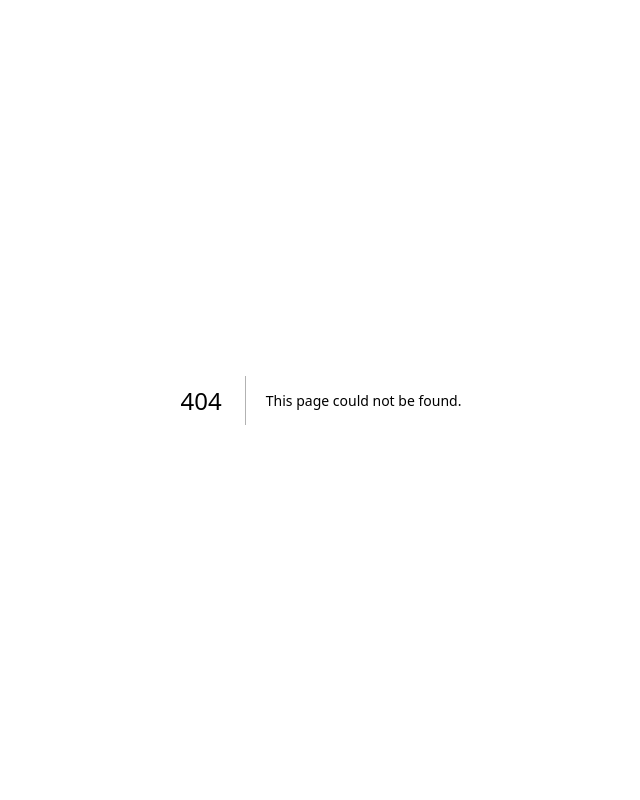
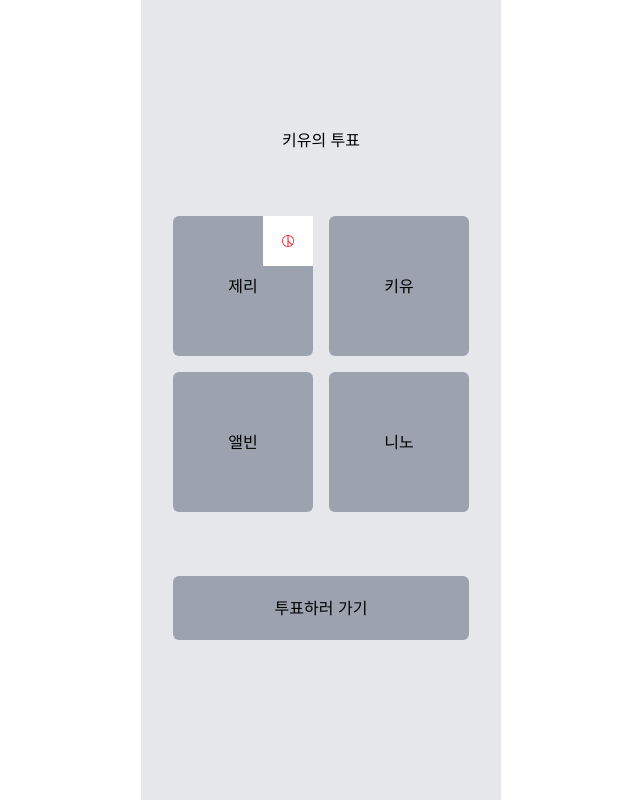
Before and after one commit to smosco/zero-one-zero-web, a Next.js app: page /participant in a window 1280 px wide. Before the commit this address had no page. Shown: the whole page, without its empty margins (319-959 px from the left). Built offline with nearby package versions, Linux system fonts and the light colour scheme.

Commit message:
feat: 투표 제목, 참여자 목록

```diff
--- /dev/null
+++ b/src/app/participant/page.tsx
@@ -0,0 +1,51 @@
+'use client';
+
+import Image from 'next/image';
+import Link from 'next/link';
+import { useState } from 'react';
+
+export default function Participant() {
+  const [selectedUser, setSelectedUser] = useState('');
+  const vote = {
+    voteId: 1,
+    voteCreator: '키유',
+    voteTitle: '키유의 투표',
+    voteDescription: '오늘 저녁 뭐 먹을지 정해봐요!',
+    selectList: ['짜장면', '마라탕', '돈가스'],
+    participantList: [
+      { participantId: 1, participantName: '제리', isSelected: true },
+      { participantId: 2, participantName: '키유', isSelected: false },
+      { participantId: 3, participantName: '앨빈', isSelected: false },
+      { participantId: 4, participantName: '니노', isSelected: false },
+    ],
+  };
+
+  return (
+    <div className="w-screen max-w-[360px] mx-auto h-screen px-8 pt-32 py-16 flex flex-col gap-16 items-center bg-gray-200 ">
+      <h1 className="w-full text-center">{vote.voteTitle}</h1>
+      <ul className="w-full grid grid-cols-2 gap-4 ">
+        {vote?.participantList.map((item) => (
+          <li
+            key={item.participantId}
+            className="h-[140px] flex justify-center items-center relative rounded-md bg-gray-400 "
+          >
+            <p>{item.participantName}</p>
+            {item.isSelected && (
+              <Image
+                src="/images/completeVote.png"
+                width={50}
+                height={50}
+                alt="doneVote icon"
+                className="absolute top-0 right-0"
+              />
+            )}
+          </li>
+        ))}
+      </ul>
+
+      <Link href="/vote" className="w-full h-16 flex justify-center items-center rounded-md bg-gray-400">
+        투표하러 가기
+      </Link>
+    </div>
+  );
+}
```
Also changed, not shown: public/images/completeVote.png (added).
